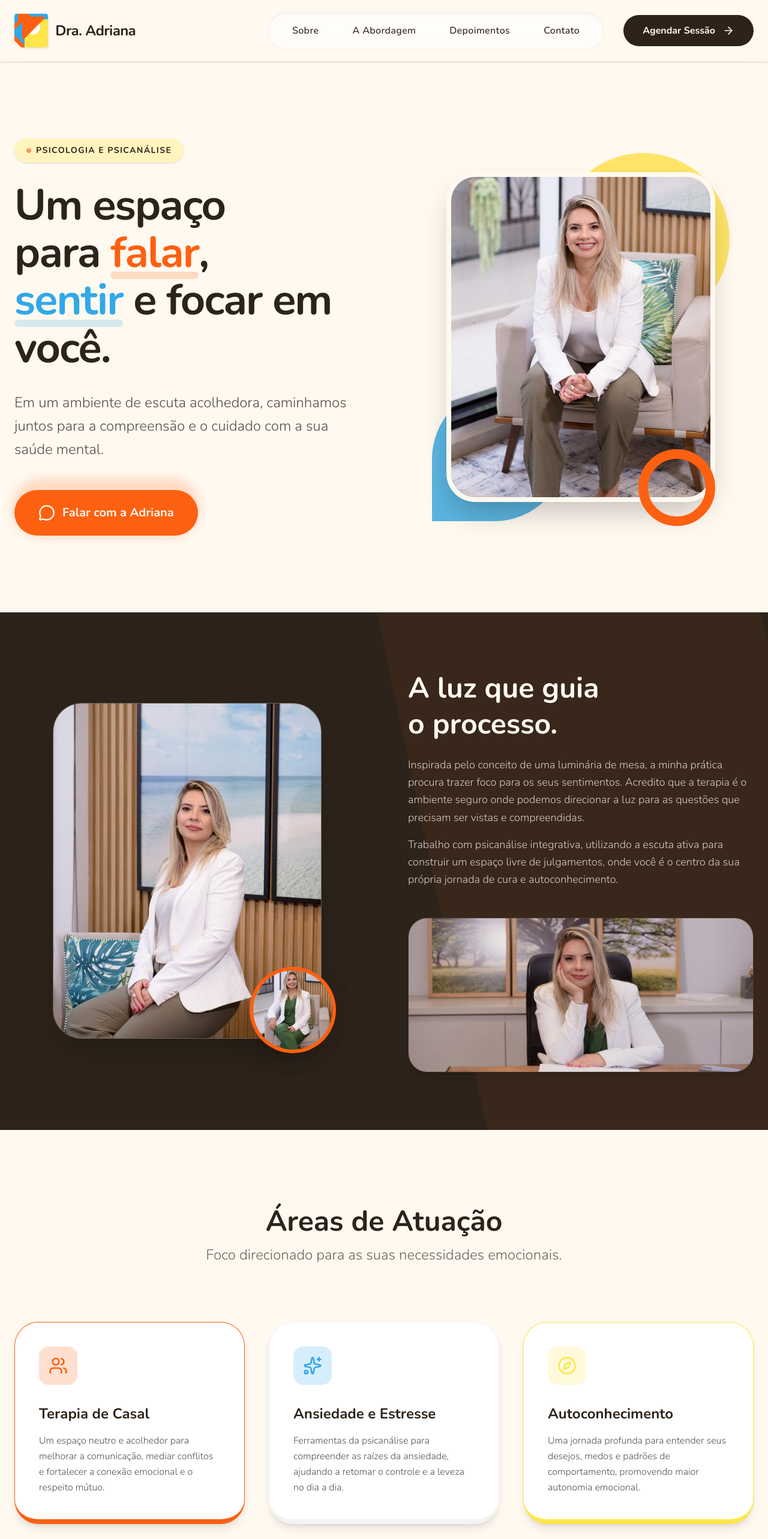
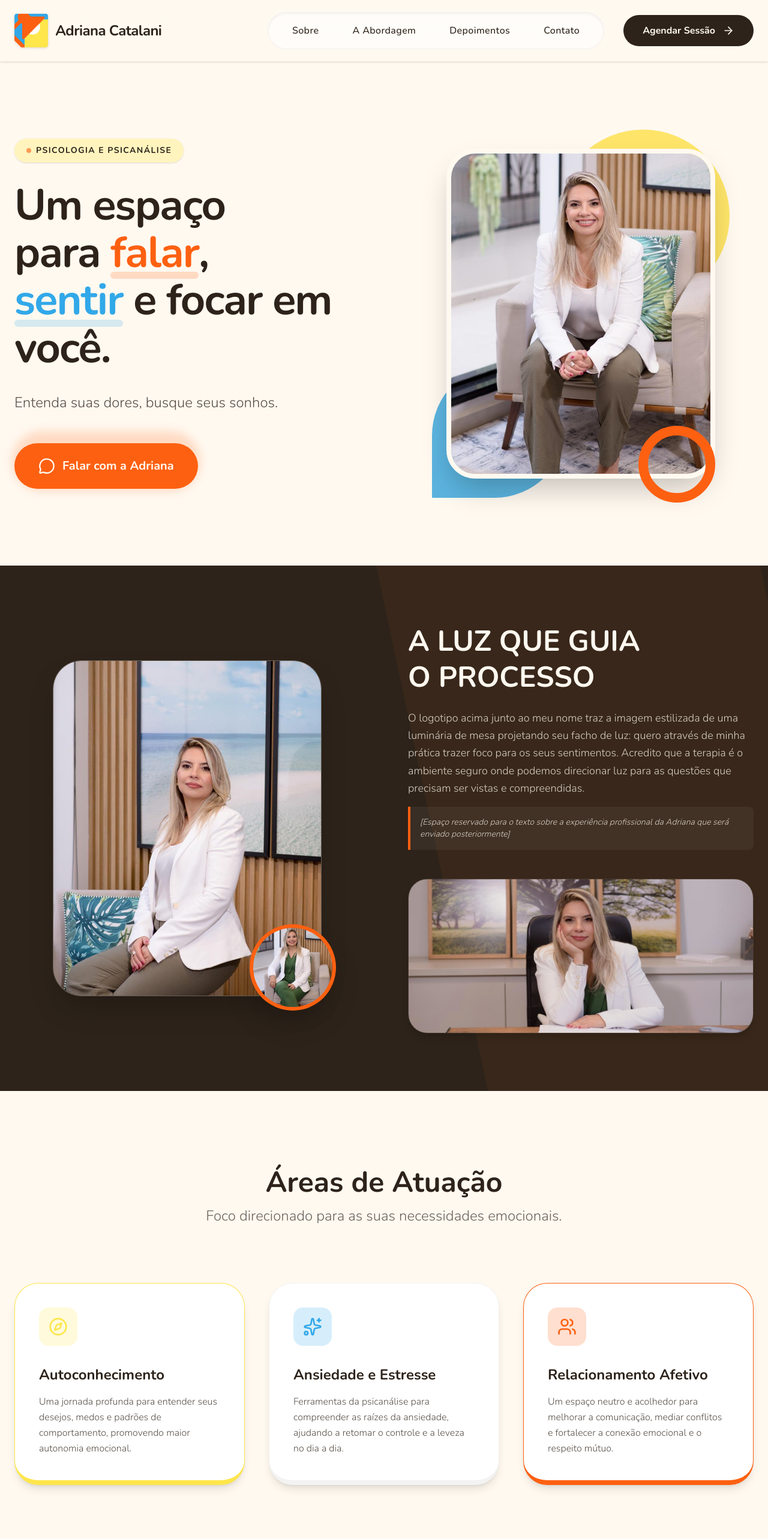
Before and after one commit to Harlock221B/site-dr-adriana-catalani, a React (Vite) app: page / in a window 1280 px wide. Shown: the top 2566 px of the page at 60% size. Built offline with nearby package versions, Linux system fonts and the light colour scheme.

Commit message:
feat: update component content and structure for improved clarity and branding

```diff
--- a/src/components/About.jsx
+++ b/src/components/About.jsx
@@ -16,7 +16,7 @@ export default function About() {
 
           <img
             src={img2}
-            alt="Dra Adriana Catalani"
+            alt="Adriana Catalani"
             className="w-full aspect-[4/5] object-cover object-center bg-drica-light/10 rounded-[2.5rem] lg:rounded-[3rem] rounded-tr-none border border-drica-light/20 shadow-2xl relative z-10 transition-transform duration-700 ease-in-out group-hover:scale-[1.02]"
           />
 
@@ -31,17 +31,19 @@ export default function About() {
 
         {/* Lado Direito: Textos e Imagem Inferior */}
         <div className="order-1 lg:order-2 space-y-6 text-center lg:text-left flex flex-col items-center lg:items-start">
-          <h2 className="text-3xl sm:text-4xl lg:text-5xl font-bold text-balance leading-tight">
-            A luz que guia o processo.
+          <h2 className="text-3xl sm:text-4xl lg:text-5xl font-bold text-balance leading-tight uppercase">
+            A LUZ QUE GUIA O PROCESSO
           </h2>
 
           <div className="space-y-4 text-base sm:text-lg font-light text-drica-light/80 leading-relaxed text-pretty">
             <p>
-              Inspirada pelo conceito de uma luminária de mesa, a minha prática procura trazer foco para os seus sentimentos. Acredito que a terapia é o ambiente seguro onde podemos direcionar a luz para as questões que precisam ser vistas e compreendidas.
+              O logotipo acima junto ao meu nome traz a imagem estilizada de uma luminária de mesa projetando seu facho de luz: quero através de minha prática trazer foco para os seus sentimentos. Acredito que a terapia é o ambiente seguro onde podemos direcionar luz para as questões que precisam ser vistas e compreendidas.
             </p>
-            <p>
-              Trabalho com psicanálise integrativa, utilizando a escuta ativa para construir um espaço livre de julgamentos, onde você é o centro da sua própria jornada de cura e autoconhecimento.
-            </p>
+
+            {/* Espaço reservado para a experiência (placeholder estilizado combinando com o tema escuro) */}
+            <div className="p-4 mt-4 bg-drica-light/5 border-l-4 border-drica-orange text-sm italic text-left rounded-r-lg">
+              [Espaço reservado para o texto sobre a experiência profissional da Adriana que será enviado posteriormente]
+            </div>
           </div>
 
           {/* CORREÇÃO DEFINITIVA: Div externa pro espaçamento (pt-6) e div interna como máscara redonda */}
--- a/src/components/Approach.jsx
+++ b/src/components/Approach.jsx
@@ -2,9 +2,38 @@ import React from 'react';
 import { Heart, Brain, Sun } from 'lucide-react';
 
 export default function Approach() {
+  // Objeto de estilos para evitar problemas de compilação com o TailwindCSS
+  const pillarStyles = {
+    yellow: { bg: 'bg-drica-yellow/20', text: 'text-drica-yellow', border: 'border-drica-yellow' },
+    blue: { bg: 'bg-drica-blue/20', text: 'text-drica-blue', border: 'border-drica-blue' },
+    orange: { bg: 'bg-drica-orange/20', text: 'text-drica-orange', border: 'border-drica-orange' }
+  };
+
+  const pilares = [
+    {
+      icon: Heart,
+      colorTheme: pillarStyles.yellow,
+      title: 'Acolhimento',
+      text: 'O primeiro passo é criar um laço de confiança. Uma escuta ativa e empática, construindo o ambiente seguro fundamental para a terapia.'
+    },
+    {
+      icon: Brain,
+      colorTheme: pillarStyles.blue,
+      title: 'Análise',
+      text: 'Através das ferramentas da psicanálise, investigamos juntos as raízes dos seus sentimentos e padrões de comportamento profundos.'
+    },
+    {
+      icon: Sun,
+      colorTheme: pillarStyles.orange,
+      title: 'Clareza',
+      text: 'A luz da luminária. Direcionamos a atenção para o que realmente importa, promovendo clareza mental e autonomia emocional.'
+    }
+  ];
+
   return (
     <section id="abordagem" className="bg-white py-20 sm:py-32">
       <div className="max-w-7xl mx-auto px-6">
+
         <div className="text-center mb-16 sm:mb-24">
           <h3 className="text-3xl sm:text-4xl lg:text-5xl font-bold mb-4 sm:mb-6 text-drica-dark text-balance">
             Os Pilares do Atendimento
@@ -15,22 +44,26 @@ export default function Approach() {
         </div>
 
         <div className="grid sm:grid-cols-2 lg:grid-cols-3 gap-8 sm:gap-10">
-          {[
-            { icon: Heart, color: 'yellow', title: 'Acolhimento', text: 'O primeiro passo é criar um laço de confiança. Uma escuta ativa e empática, construindo o ambiente seguro fundamental para a terapia.' },
-            { icon: Brain, color: 'blue', title: 'Análise', text: 'Através das ferramentas da psicanálise, investigamos juntos as raízes dos seus sentimentos e padrões de comportamento profundos.' },
-            { icon: Sun, color: 'orange', title: 'Clareza', text: 'A luz da luminária. Direcionamos a atenção para o que realmente importa, promovendo clareza mental e autonomia emocional.' }
-          ].map((pilar) => (
-            <div key={pilar.title} className="group p-8 sm:p-10 lg:p-12 bg-drica-light rounded-[2.5rem] border-b-[8px] sm:border-b-[12px] transition-all duration-500 hover:-translate-y-3 hover:shadow-2xl relative overflow-hidden flex flex-col items-center sm:items-start text-center sm:text-left" style={{ borderColor: `var(--color-drica-${pilar.color})` }}>
-              <div className={`w-16 h-16 sm:w-20 sm:h-20 rounded-2xl bg-drica-${pilar.color}/20 flex items-center justify-center mb-6 sm:mb-8 group-hover:scale-110 transition-transform duration-500`}>
-                <pilar.icon className={`text-drica-${pilar.color} w-8 h-8 sm:w-10 sm:h-10`} />
+          {pilares.map((pilar) => (
+            <div
+              key={pilar.title}
+              className={`group p-8 sm:p-10 lg:p-12 bg-drica-light rounded-[2.5rem] border-b-[8px] sm:border-b-[12px] ${pilar.colorTheme.border} transition-all duration-500 hover:-translate-y-3 hover:shadow-2xl relative overflow-hidden flex flex-col items-center sm:items-start text-center sm:text-left`}
+            >
+              <div className={`w-16 h-16 sm:w-20 sm:h-20 rounded-2xl ${pilar.colorTheme.bg} flex items-center justify-center mb-6 sm:mb-8 group-hover:scale-110 transition-transform duration-500`}>
+                <pilar.icon className={`${pilar.colorTheme.text} w-8 h-8 sm:w-10 sm:h-10`} />
               </div>
-              <h4 className="text-2xl sm:text-3xl font-bold mb-3 sm:mb-4">{pilar.title}</h4>
+
+              <h4 className="text-2xl sm:text-3xl font-bold mb-3 sm:mb-4">
+                {pilar.title}
+              </h4>
+
               <p className="font-light text-base sm:text-lg text-drica-dark/80 leading-relaxed text-pretty">
                 {pilar.text}
               </p>
             </div>
           ))}
         </div>
+
       </div>
     </section>
   );
--- a/src/components/Footer.jsx
+++ b/src/components/Footer.jsx
@@ -40,12 +40,24 @@ export default function Footer() {
           {/* Direita: Logo e Credenciais */}
           <div className="flex flex-col items-center lg:items-end space-y-3 text-center lg:text-right lg:border-l border-drica-light/10 lg:pl-8">
             <div className="flex items-center gap-2 opacity-90">
-              <img src={icon} alt="Ícone Dra Adriana" className="h-7 sm:h-8 w-auto object-contain" />
-              <span className="text-lg font-black tracking-tight">Dra. Adriana</span>
+              <img src={icon} alt="Ícone Adriana Catalani" className="h-7 sm:h-8 w-auto object-contain" />
+              <span className="text-lg font-black tracking-tight">Adriana Catalani</span>
             </div>
-            <div className="text-xs text-drica-light/60 font-medium">
-              <p>Psicóloga e Psicanalista | CRP 06/XXXXXX</p>
-              <p>© {new Date().getFullYear()} Adriana Catalani.</p>
+
+            <div className="text-xs text-drica-light/80 font-medium space-y-1">
+              <p>Psicóloga e Psicanalista | CRP: 06/220435</p>
+              <p>Atendimento online e presencial em Guaratinguetá e Lorena</p>
+              <p>
+                <a
+                  href="https://instagram.com/adriana_barbosa_catalani"
+                  target="_blank"
+                  rel="noopener noreferrer"
+                  className="hover:text-drica-orange transition-colors duration-300"
+                >
+                  Instagram: @adriana_barbosa_catalani
+                </a>
+              </p>
+              <p className="pt-2 opacity-50 text-drica-light/50">© {new Date().getFullYear()} Adriana Catalani.</p>
             </div>
           </div>
 
--- a/src/components/Header.jsx
+++ b/src/components/Header.jsx
@@ -12,11 +12,11 @@ export default function Header() {
         <a href="#" className="flex items-center gap-3 group z-10">
           <img
             src={icon}
-            alt="Ícone Dra Adriana"
+            alt="Ícone Adriana Catalani"
             className="h-10 sm:h-12 lg:h-14 w-auto object-contain transition-transform duration-500 group-hover:scale-110 origin-center drop-shadow-sm"
           />
           <span className="text-xl sm:text-2xl font-black text-drica-dark tracking-tight">
-            Dra. Adriana
+            Adriana Catalani
           </span>
         </a>
 
--- a/src/components/Hero.jsx
+++ b/src/components/Hero.jsx
@@ -20,7 +20,7 @@ export default function Hero() {
         </h1>
 
         <p className="text-lg sm:text-xl md:text-2xl font-light leading-relaxed max-w-2xl text-drica-dark/80 text-pretty">
-          Em um ambiente de escuta acolhedora, caminhamos juntos para a compreensão e o cuidado com a sua saúde mental.
+          Entenda suas dores, busque seus sonhos.
         </p>
 
         {/* Container do Botão com Efeito de Glow (Brilho) */}
--- a/src/components/Specialties.jsx
+++ b/src/components/Specialties.jsx
@@ -10,10 +10,10 @@ export default function Specialties() {
 
   const especialidades = [
     {
-      icon: Users, // Ícone atualizado para representar um casal/dupla
-      colorTheme: colorStyles.orange,
-      title: 'Terapia de Casal',
-      description: 'Um espaço neutro e acolhedor para melhorar a comunicação, mediar conflitos e fortalecer a conexão emocional e o respeito mútuo.'
+      icon: Compass,
+      colorTheme: colorStyles.yellow,
+      title: 'Autoconhecimento',
+      description: 'Uma jornada profunda para entender seus desejos, medos e padrões de comportamento, promovendo maior autonomia emocional.'
     },
     {
       icon: Sparkles,
@@ -22,10 +22,10 @@ export default function Specialties() {
       description: 'Ferramentas da psicanálise para compreender as raízes da ansiedade, ajudando a retomar o controle e a leveza no dia a dia.'
     },
     {
-      icon: Compass,
-      colorTheme: colorStyles.yellow,
-      title: 'Autoconhecimento',
-      description: 'Uma jornada profunda para entender seus desejos, medos e padrões de comportamento, promovendo maior autonomia emocional.'
+      icon: Users, // Ícone mantido para representar relacionamentos
+      colorTheme: colorStyles.orange,
+      title: 'Relacionamento Afetivo',
+      description: 'Um espaço neutro e acolhedor para melhorar a comunicação, mediar conflitos e fortalecer a conexão emocional e o respeito mútuo.'
     }
   ];
 
--- a/src/components/Testimonials.jsx
+++ b/src/components/Testimonials.jsx
@@ -1,15 +1,41 @@
-import React, { useRef } from 'react';
+import React, { useRef, useState } from 'react';
 import { ChevronLeft, ChevronRight } from 'lucide-react';
 import { depoimentos } from '../data/testimonialsData';
 
 export default function Testimonials() {
   const carouselRef = useRef(null);
+  const [activeIndex, setActiveIndex] = useState(0);
 
   const scroll = (direction) => {
     if (carouselRef.current) {
       const { scrollLeft, clientWidth } = carouselRef.current;
       const scrollTo = direction === 'left' ? scrollLeft - clientWidth : scrollLeft + clientWidth;
       carouselRef.current.scrollTo({ left: scrollTo, behavior: 'smooth' });
+    }
+  };
+
+  // Função para atualizar o dot ativo com base na rolagem
+  const handleScroll = () => {
+    if (carouselRef.current) {
+      const { scrollLeft, scrollWidth, clientWidth } = carouselRef.current;
+      const maxScroll = scrollWidth - clientWidth;
+
+      if (maxScroll > 0) {
+        // Calcula a porcentagem da rolagem para determinar o índice atual
+        const scrollPercentage = scrollLeft / maxScroll;
+        const index = Math.round(scrollPercentage * (depoimentos.length - 1));
+        setActiveIndex(index);
+      }
+    }
+  };
+
+  // Função para rolar até um depoimento específico ao clicar na bolinha
+  const scrollToDot = (index) => {
+    if (carouselRef.current) {
+      const { scrollWidth, clientWidth } = carouselRef.current;
+      const maxScroll = scrollWidth - clientWidth;
+      const targetScroll = (index / (depoimentos.length - 1)) * maxScroll;
+      carouselRef.current.scrollTo({ left: targetScroll, behavior: 'smooth' });
     }
   };
 
@@ -37,7 +63,7 @@ export default function Testimonials() {
             </p>
           </div>
 
-          <div className="flex gap-4 hidden md:flex">
+          <div className="hidden md:flex gap-4">
             <button
               onClick={() => scroll('left')}
               className="p-4 rounded-full bg-white border border-drica-dark/10 text-drica-dark hover:bg-drica-orange hover:text-white hover:border-transparent transition-all duration-300 shadow-sm focus:outline-none"
@@ -55,10 +81,10 @@ export default function Testimonials() {
           </div>
         </div>
 
-        {/* AJUSTE AQUI: items-stretch faz os cards ficarem da mesma altura e o pb-16 dá respiro no rodapé */}
         <div
           ref={carouselRef}
-          className="flex items-stretch overflow-x-auto snap-x snap-mandatory gap-6 pb-16 pt-8 px-4 -mx-4 sm:mx-0 sm:px-0 hide-scrollbar"
+          onScroll={handleScroll}
+          className="flex items-stretch overflow-x-auto snap-x snap-mandatory gap-6 pb-6 pt-8 px-4 -mx-4 sm:mx-0 sm:px-0 hide-scrollbar"
           style={{ scrollbarWidth: 'none', msOverflowStyle: 'none' }}
         >
           <style>{`
@@ -70,7 +96,6 @@ export default function Testimonials() {
           {depoimentos.map((depoimento, index) => (
             <div
               key={index}
-              /* AJUSTE AQUI: h-auto garante que o card cresça conforme o texto */
               className="snap-center shrink-0 w-[85vw] sm:w-[380px] lg:w-[420px] h-auto bg-white p-8 lg:p-10 rounded-[2.5rem] shadow-lg border border-drica-dark/5 hover:-translate-y-2 hover:shadow-2xl transition-all duration-300 flex flex-col relative overflow-hidden"
             >
               <div className="absolute top-0 right-0 w-20 h-20 bg-drica-blue/10 rounded-bl-[100px] z-0"></div>
@@ -105,6 +130,28 @@ export default function Testimonials() {
             </div>
           ))}
         </div>
+
+        {/* INDICADORES (Dots) e aviso no Mobile */}
+        <div className="flex flex-col items-center justify-center mt-6">
+          <div className="flex gap-2">
+            {depoimentos.map((_, index) => (
+              <button
+                key={index}
+                onClick={() => scrollToDot(index)}
+                aria-label={`Ver depoimento ${index + 1}`}
+                className={`h-2.5 rounded-full transition-all duration-300 ${
+                  activeIndex === index
+                    ? 'w-6 bg-drica-orange'
+                    : 'w-2.5 bg-drica-dark/20 hover:bg-drica-orange/60'
+                }`}
+              />
+            ))}
+          </div>
+          <span className="text-sm text-drica-dark/50 mt-4 md:hidden">
+            Deslize para ver mais depoimentos
+          </span>
+        </div>
+
       </div>
     </section>
   );
--- a/src/utils/constants.js
+++ b/src/utils/constants.js
@@ -1,3 +1,18 @@
 export const whatsappNumber = "5519997459295";
 export const whatsappMsg = encodeURIComponent("Olá, Adriana! Gostaria de saber mais sobre as sessões de terapia.");
 export const whatsappLink = `https://wa.me/${whatsappNumber}?text=${whatsappMsg}`;
+
+// src/utils/constants.js
+
+export const PROFILE_INFO = {
+  name: "Adriana Catalani",
+  title: "Psicóloga e Psicanalista",
+  slogan: "Entenda suas dores, busque seus sonhos.",
+};
+
+export const CONTACT_INFO = {
+  whatsapp: "(19) 99745-9295",
+  instagram: "@adriana_barbosa_catalani",
+  crp: "06/220435",
+  location: "Atendimento online e presencial em Guaratinguetá e Lorena",
+};
```
